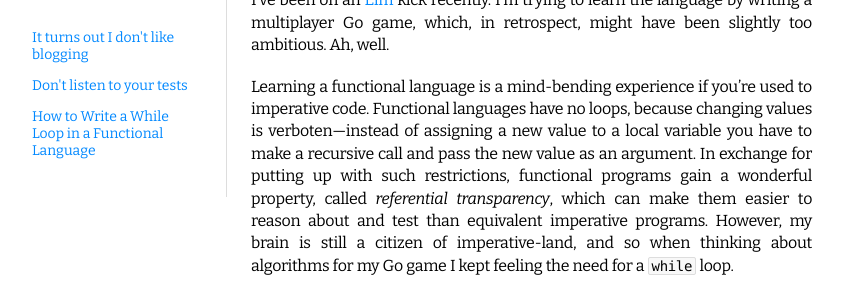
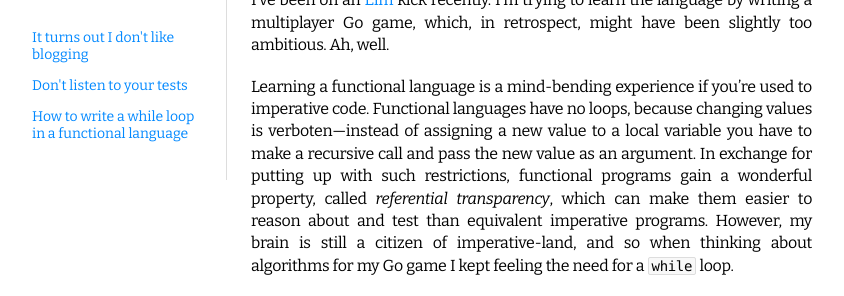
Before and after one commit to benchristel/benchristel.github.io, a Jekyll site: the page built from _posts/2016-12-31-how-to-write-a-while-loop-in-a-functional-language.md, in a window 1280 px wide and 900 px high. Shown: the part 263-559 px from the top of the window, without its empty margins (218-1062 px from the left). Built offline with Jekyll 4.4.1, drawn with Linux system fonts in a browser that asks for light colours.

```diff
--- a/_posts/2016-12-31-how-to-write-a-while-loop-in-a-functional-language.md
+++ b/_posts/2016-12-31-how-to-write-a-while-loop-in-a-functional-language.md
@@ -1,6 +1,6 @@
 ---
 layout: post
-title: How to Write a While Loop in a Functional Language
+title: How to write a while loop in a functional language
 ---
 
 # How to write a while loop in a functional language
```
